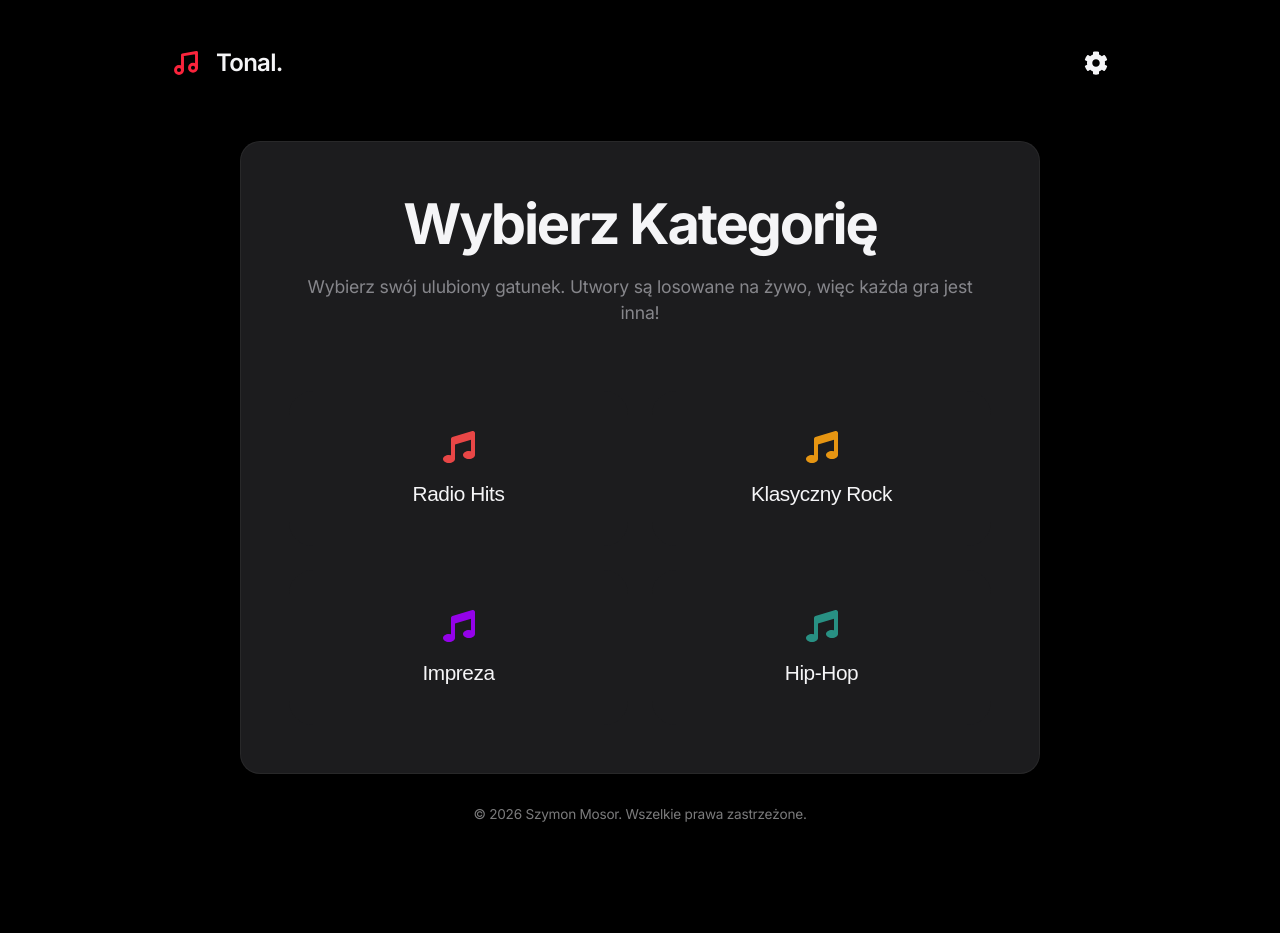
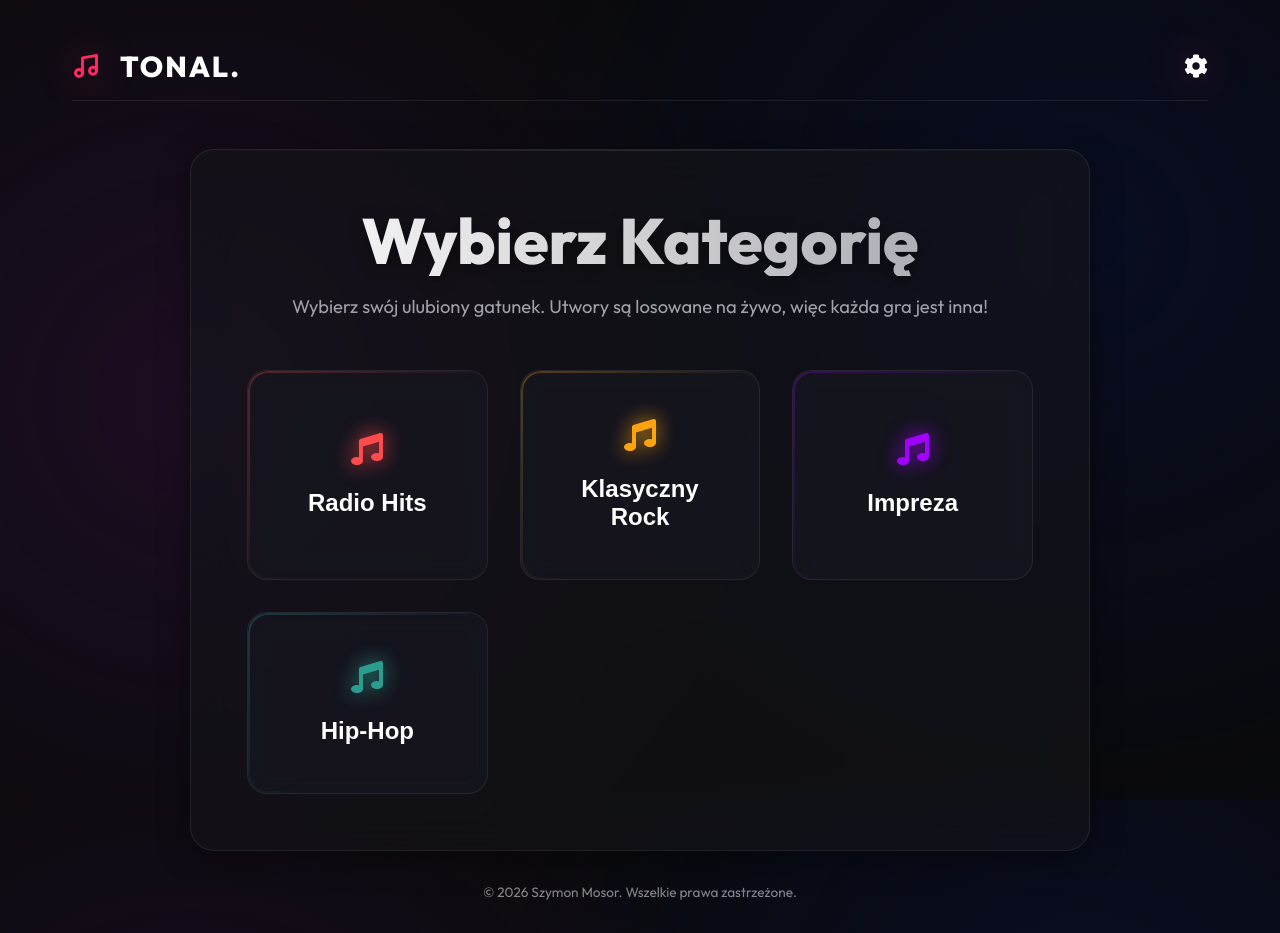
Before and after one commit to wawrzaszek/MusicQuiz, a React (Vite) app: page / in a window 1280 px wide. Before the commit the page ends 870 px from the top, so only its background shows below. Built offline with nearby package versions, Linux system fonts and the light colour scheme.

Commit message:
Zmieniono styl graficzny na nowoczesny (glassmorphism i neonowe kolory)

```diff
--- a/src/App.css
+++ b/src/App.css
@@ -1,223 +1,359 @@
-/* Kontener główny */
+/* Main App Layout */
 .app-container {
   display: flex;
   flex-direction: column;
   min-height: 100vh;
-  padding: 3rem 2rem;
-  max-width: 1000px; /* Nieco węższy layout dla lepszej czytelności (Apple style) */
+  padding: 2rem;
+  max-width: 1200px;
   margin: 0 auto;
   width: 100%;
 }
 
-/* Nagłówek aplikacji */
+/* Header with neon glow */
 .header {
   display: flex;
   justify-content: space-between;
   align-items: center;
-  margin-bottom: 4rem;
+  margin-bottom: 3rem;
+  padding: 1rem 0;
+  border-bottom: 1px solid var(--glass-border);
 }
 
 .header h2 {
   margin-bottom: 0;
-  font-size: 1.5rem;
-  font-weight: 600;
+  font-size: 1.8rem;
+  font-weight: 800;
   display: flex;
   align-items: center;
-  gap: 0.5rem;
+  gap: 0.75rem;
+  color: var(--text-primary);
+  text-transform: uppercase;
+  letter-spacing: 2px;
+  transition: text-shadow 0.3s;
 }
 
-/* Plakietka punktacji */
-.score-badge {
-  background: var(--bg-card);
-  padding: 0.5rem 1.2rem;
-  border-radius: 999px; /* Pill shape */
-  font-weight: 500;
-  font-size: 1rem;
-  color: var(--text-secondary);
-  border: 1px solid var(--border-subtle);
+.header h2:hover {
+  text-shadow: var(--neon-glow);
 }
 
-/* Główna sekcja */
+.header svg {
+  filter: drop-shadow(var(--neon-glow));
+}
+
+/* Neon Pill for Score */
+.score-badge {
+  background: rgba(255, 255, 255, 0.1);
+  backdrop-filter: blur(8px);
+  padding: 0.6rem 1.5rem;
+  border-radius: 100px;
+  font-weight: 700;
+  font-size: 1.1rem;
+  color: var(--accent);
+  border: 1px solid var(--accent);
+  box-shadow: inset 0 0 10px rgba(255, 42, 95, 0.2), 0 0 10px rgba(255, 42, 95, 0.2);
+}
+
+.icon-btn {
+  transition: transform 0.3s, color 0.3s;
+}
+
+.icon-btn:hover {
+  transform: rotate(90deg);
+  color: var(--accent) !important;
+}
+
+/* Main content wrapper */
 .main-content {
   flex: 1;
   display: flex;
   flex-direction: column;
   align-items: center;
   justify-content: center;
+  position: relative;
+  z-index: 10;
 }
 
-.menu-container, .finished-container {
+.menu-container, .finished-container, .options-container {
   text-align: center;
-  max-width: 800px;
+  max-width: 900px;
   width: 100%;
 }
 
-/* Karty kategorii stylizowane na iOS Widgets */
+/* Stunning Category Grid */
 .category-grid {
   display: grid;
-  grid-template-columns: repeat(auto-fit, minmax(220px, 1fr));
-  gap: 1.5rem;
-  margin-top: 4rem;
+  grid-template-columns: repeat(auto-fit, minmax(240px, 1fr));
+  gap: 2rem;
+  margin-top: 3rem;
 }
 
 .category-card {
-  background: var(--bg-card);
-  border: none;
-  border-radius: 24px; /* Duży border-radius typowy dla iOS */
-  padding: 2.5rem 1.5rem;
+  background: rgba(25, 25, 35, 0.5);
+  backdrop-filter: blur(12px);
+  border: 1px solid var(--glass-border);
+  border-radius: 20px;
+  padding: 3rem 2rem;
   display: flex;
   flex-direction: column;
   align-items: center;
   justify-content: center;
-  gap: 1.2rem;
+  gap: 1.5rem;
   cursor: pointer;
-  transition: transform 0.2s cubic-bezier(0.16, 1, 0.3, 1), background-color 0.2s;
+  transition: all 0.4s cubic-bezier(0.25, 0.8, 0.25, 1);
   color: var(--text-primary);
+  position: relative;
+  overflow: hidden;
+}
+
+/* Neon glow effect on hover */
+.category-card::before {
+  content: '';
+  position: absolute;
+  top: 0; left: 0; right: 0; bottom: 0;
+  border-radius: 20px;
+  padding: 2px;
+  background: linear-gradient(135deg, var(--cat-color), transparent 60%);
+  -webkit-mask: linear-gradient(#fff 0 0) content-box, linear-gradient(#fff 0 0);
+  -webkit-mask-composite: xor;
+  mask-composite: exclude;
+  opacity: 0.3;
+  transition: opacity 0.4s;
 }
 
 .category-card:hover {
-  transform: scale(1.03); /* Zamiast podskakiwania, powiększanie w miejscu (iOS style) */
-  background: var(--bg-card-hover);
+  transform: translateY(-8px) scale(1.02);
+  background: rgba(30, 30, 45, 0.7);
+  box-shadow: 0 15px 35px rgba(0,0,0,0.4), 0 0 25px var(--cat-color);
 }
 
-/* Ikony używają koloru kategorii, ale w stonowany sposób */
+.category-card:hover::before {
+  opacity: 1;
+}
+
 .category-card svg {
   color: var(--cat-color);
-  opacity: 0.9;
+  filter: drop-shadow(0 0 10px var(--cat-color));
+  transition: transform 0.4s;
+}
+
+.category-card:hover svg {
+  transform: scale(1.2);
 }
 
 .category-card h3 {
-  font-size: 1.3rem;
-  font-weight: 500;
-  letter-spacing: -0.02em;
+  font-size: 1.5rem;
+  font-weight: 600;
+  z-index: 1;
 }
 
-/* Kontener Quizu */
+/* Dynamic Quiz Layout */
 .quiz-container {
   width: 100%;
-  max-width: 700px;
+  max-width: 800px;
   display: flex;
   flex-direction: column;
-  gap: 3rem;
-  background: transparent; /* Usunięcie tła panela dla czystszego widoku */
+  gap: 2.5rem;
+  background: transparent;
   box-shadow: none;
   padding: 0;
   border: none;
 }
 
-/* Okładka albumu stylizowana na okładki Apple Music */
-.album-art-container {
-  border-radius: 12px; /* Standardowy promień dla okładek muzycznych Apple */
-  box-shadow: 0 20px 40px rgba(0,0,0,0.6), 0 0 0 1px rgba(255,255,255,0.05); /* Głęboki cień */
+/* Beautiful Album Cover with Glow */
+.player-wrapper {
+  display: flex;
+  justify-content: center;
+  margin-bottom: 1rem;
+  position: relative;
 }
 
-/* Siatka opcji odpowiedzi */
+.album-art-container {
+  width: 280px;
+  height: 280px;
+  border-radius: 24px;
+  overflow: hidden;
+  box-shadow: var(--glass-shadow);
+  position: relative;
+  background: rgba(0,0,0,0.5);
+  border: 1px solid var(--glass-border);
+  transition: all 0.5s cubic-bezier(0.175, 0.885, 0.32, 1.275);
+}
+
+/* A glowing orb behind the cover */
+.player-wrapper::after {
+  content: '';
+  position: absolute;
+  width: 280px; height: 280px;
+  background: var(--accent);
+  border-radius: 50%;
+  filter: blur(60px);
+  opacity: 0.15;
+  z-index: -1;
+  animation: pulse-glow 4s infinite alternate;
+}
+
+@keyframes pulse-glow {
+  0% { transform: scale(0.9); opacity: 0.1; }
+  100% { transform: scale(1.1); opacity: 0.25; }
+}
+
+.music-waves span {
+  box-shadow: 0 0 10px var(--accent);
+}
+
+/* Quiz Content & Options */
 .quiz-content {
   display: flex;
   flex-direction: column;
   gap: 2rem;
+  background: var(--bg-card);
+  backdrop-filter: blur(16px);
+  padding: 3rem;
+  border-radius: 24px;
+  border: 1px solid var(--glass-border);
+  box-shadow: var(--glass-shadow);
 }
 
 .options-grid {
   display: grid;
   grid-template-columns: 1fr 1fr;
-  gap: 1rem;
+  gap: 1.2rem;
 }
 
-/* Przyciski odpowiedzi w minimalistycznym wydaniu */
+/* Modern Options Buttons */
 .option-btn {
-  background: var(--bg-card);
+  background: rgba(255, 255, 255, 0.05);
   color: var(--text-primary);
-  border: none;
+  border: 1px solid var(--glass-border);
   padding: 1.5rem;
   border-radius: 16px;
-  font-size: 1.1rem;
+  font-size: 1.15rem;
   font-weight: 500;
   cursor: pointer;
-  transition: all 0.2s cubic-bezier(0.16, 1, 0.3, 1);
+  transition: all 0.3s cubic-bezier(0.16, 1, 0.3, 1);
   display: flex;
   align-items: center;
   justify-content: center;
-  gap: 0.8rem;
+  gap: 1rem;
   text-align: center;
+  position: relative;
+  overflow: hidden;
+}
+
+.option-btn::after {
+  content: '';
+  position: absolute;
+  top: 50%; left: 50%;
+  width: 0; height: 0;
+  background: rgba(255,255,255,0.1);
+  border-radius: 50%;
+  transform: translate(-50%, -50%);
+  transition: width 0.4s, height 0.4s;
+}
+
+.option-btn:hover:not(.disabled)::after {
+  width: 300px; height: 300px;
 }
 
 .option-btn:hover:not(.disabled) {
-  background: #2c2c2e;
-  transform: scale(1.02);
+  border-color: var(--accent);
+  box-shadow: 0 0 15px rgba(255, 42, 95, 0.3);
+  transform: translateY(-2px);
 }
 
-/* Stan poprawny/błędny bez jaskrawych kolorów, bardziej stonowane jak u Apple */
+/* State Styling for Buttons */
 .option-btn.correct {
-  background: var(--success);
-  color: #fff;
+  background: rgba(16, 185, 129, 0.2);
+  border-color: var(--success);
+  box-shadow: 0 0 20px rgba(16, 185, 129, 0.4);
 }
 
 .option-btn.wrong {
-  background: var(--error);
-  color: #fff;
+  background: rgba(239, 68, 68, 0.2);
+  border-color: var(--error);
+  box-shadow: 0 0 20px rgba(239, 68, 68, 0.4);
 }
 
 .option-btn.disabled {
-  opacity: 0.4; /* Większe wyblaknięcie (iOS style disabled state) */
-  cursor: default;
+  opacity: 0.5;
+  cursor: not-allowed;
   transform: none !important;
 }
 
 .icon {
-  font-size: 1.2rem;
+  font-size: 1.3rem;
 }
 
-/* Pasek czasu na wzór systemowego progress baru Apple */
+/* Animated Progress Bar */
 .timer-bar-container {
   grid-column: 1 / -1;
   width: 100%;
-  height: 6px;
-  background: #2c2c2e;
-  border-radius: 999px; /* Zaokrąglone rogi paska */
+  height: 8px;
+  background: rgba(0, 0, 0, 0.4);
+  border-radius: 10px;
   overflow: hidden;
   margin-bottom: 0.5rem;
+  border: 1px solid rgba(255,255,255,0.05);
 }
 
 .timer-bar {
   height: 100%;
-  background: var(--text-primary); /* Biały pasek ładowania wygląda bardzo premium */
-  border-radius: 999px;
-  transition: width 1s linear, background-color 0.3s ease;
+  background: var(--accent-gradient);
+  border-radius: 10px;
+  transition: width 1s linear, background 0.3s ease;
+  box-shadow: 0 0 10px var(--accent);
 }
 
 .timer-bar.danger {
   background: var(--error);
+  box-shadow: 0 0 15px var(--error);
 }
 
 .timer-text {
   grid-column: 1 / -1;
   text-align: center;
-  font-size: 1rem;
-  font-weight: 400;
+  font-size: 1.1rem;
+  font-weight: 500;
   color: var(--text-secondary);
-  margin-bottom: 1.5rem;
+  margin-bottom: 1rem;
+  letter-spacing: 1px;
 }
 
 .timer-text span {
-  font-weight: 600;
+  font-weight: 700;
   color: var(--text-primary);
-  font-variant-numeric: tabular-nums; /* Aby cyfry licznika nie skakały (monospaced numbers) */
+  font-variant-numeric: tabular-nums;
+  text-shadow: 0 0 8px rgba(255,255,255,0.3);
 }
 
-/* Ekrany ładowania */
+/* Loading Spin */
 .loading {
   text-align: center;
-  color: var(--text-secondary);
-  font-weight: 500;
-  font-size: 1.1rem;
-  padding: 2rem;
-  animation: pulse 2s infinite ease-in-out;
+  color: var(--accent);
+  font-weight: 600;
+  font-size: 1.3rem;
+  padding: 3rem;
+  animation: pulse-glow 2s infinite ease-in-out;
+  text-transform: uppercase;
+  letter-spacing: 2px;
 }
 
-@keyframes pulse {
-  0%, 100% { opacity: 0.4; }
-  50% { opacity: 1; }
+/* Next / Finish Button Pop */
+.reveal-actions {
+  animation: slideUpPop 0.5s cubic-bezier(0.175, 0.885, 0.32, 1.275);
+}
+
+@keyframes slideUpPop {
+  0% { opacity: 0; transform: translateY(20px) scale(0.9); }
+  100% { opacity: 1; transform: translateY(0) scale(1); }
+}
+
+.reveal-actions h3 {
+  font-size: 1.8rem;
+  background: linear-gradient(to right, #fff, var(--text-secondary));
+  -webkit-background-clip: text;
+  -webkit-text-fill-color: transparent;
+  margin-bottom: 1.5rem;
 }
 
 /* Responsywność */
@@ -226,11 +362,11 @@
     grid-template-columns: 1fr;
   }
 
-  h1 {
-    font-size: 2.8rem;
-  }
+  h1 { font-size: 2.8rem; }
 
-  .app-container {
-    padding: 2rem 1.5rem;
-  }
+  .glass-panel { padding: 2rem 1.5rem; }
+
+  .app-container { padding: 1rem; }
+
+  .quiz-content { padding: 1.5rem; }
 }
--- a/src/index.css
+++ b/src/index.css
@@ -1,35 +1,48 @@
-@import url('https://fonts.googleapis.com/css2?family=Inter:wght@300;400;500;600;700&display=swap');
+@import url('https://fonts.googleapis.com/css2?family=Outfit:wght@300;400;500;600;700;800&display=swap');
 
-/* Zmienne CSS w stylu Apple (inspirowane Apple Music / iOS Dark Mode) */
 :root {
-  --bg-dark: #000000; /* Czysta czerń, charakterystyczna dla urządzeń OLED Apple */
-  --bg-card: #1c1c1e; /* Kolor tła kafelków w iOS */
-  --bg-card-hover: #2c2c2e;
-  --text-primary: #f5f5f7; /* Kolor tekstu Apple (łamana biel) */
-  --text-secondary: #86868b; /* Szary tekst poboczny */
-  --accent: #fa243c; /* Różowa czerwień z Apple Music */
-  --accent-hover: #e01f35;
-  --success: #30d158; /* iOS Green */
-  --error: #ff453a; /* iOS Red */
-  --border-subtle: rgba(255, 255, 255, 0.1);
+  --bg-color-1: #09090b;
+  --bg-color-2: #1c0e22;
+  --bg-color-3: #080d21;
+
+  --bg-card: rgba(20, 20, 25, 0.6);
+  --bg-card-hover: rgba(30, 30, 40, 0.8);
+
+  --text-primary: #ffffff;
+  --text-secondary: #a1a1aa;
+
+  --accent: #ff2a5f;
+  --accent-gradient: linear-gradient(135deg, #ff2a5f 0%, #dd2476 100%);
+  --accent-hover: #ff4a7c;
+
+  --success: #10b981;
+  --error: #ef4444;
+
+  --glass-border: rgba(255, 255, 255, 0.08);
+  --glass-shadow: 0 8px 32px 0 rgba(0, 0, 0, 0.37);
+  --neon-glow: 0 0 20px rgba(255, 42, 95, 0.4);
 }
 
 * {
   margin: 0;
   padding: 0;
   box-sizing: border-box;
-  -webkit-font-smoothing: antialiased; /* Wygładzanie czcionek jak w macOS */
+  -webkit-font-smoothing: antialiased;
   -moz-osx-font-smoothing: grayscale;
 }
 
 body {
-  font-family: 'Inter', -apple-system, BlinkMacSystemFont, "Segoe UI", Roboto, Helvetica, Arial, sans-serif;
-  background-color: var(--bg-dark);
+  font-family: 'Outfit', sans-serif;
+  background: var(--bg-color-1);
+  /* A beautiful animated gradient background */
+  background: radial-gradient(circle at 15% 50%, var(--bg-color-2), transparent 50%),
+              radial-gradient(circle at 85% 30%, var(--bg-color-3), transparent 50%),
+              var(--bg-color-1);
+  background-attachment: fixed;
   color: var(--text-primary);
   min-height: 100vh;
   display: flex;
   flex-direction: column;
-  letter-spacing: -0.015em; /* Typowe dla Apple ciaśniejsze spacje literowe */
 }
 
 #root {
@@ -38,77 +51,105 @@ body {
   flex-direction: column;
 }
 
-/* Minimalistyczne Panele (zamiast ciężkiego glassmorphismu) */
+/* Stunning Glassmorphism Panels */
 .glass-panel {
   background: var(--bg-card);
-  border-radius: 20px;
-  padding: 3rem;
-  /* Brak obramowania, ewentualnie bardzo subtelne */
-  border: 1px solid rgba(255, 255, 255, 0.05);
-  box-shadow: 0 20px 40px rgba(0, 0, 0, 0.4);
+  backdrop-filter: blur(20px);
+  -webkit-backdrop-filter: blur(20px);
+  border-radius: 24px;
+  padding: 3.5rem;
+  border: 1px solid var(--glass-border);
+  box-shadow: var(--glass-shadow);
+  position: relative;
+  overflow: hidden;
 }
 
-/* Przyciski w stylu Apple (Pill-shape i duże obszary klikalne) */
+/* Subtle inner glow for glass panels */
+.glass-panel::before {
+  content: '';
+  position: absolute;
+  top: 0;
+  left: 0;
+  right: 0;
+  height: 1px;
+  background: linear-gradient(90deg, transparent, rgba(255,255,255,0.2), transparent);
+  opacity: 0.5;
+}
+
+/* Global Buttons with Modern Styling */
 .btn {
-  background: var(--bg-card-hover);
+  background: rgba(255, 255, 255, 0.05);
+  backdrop-filter: blur(10px);
   color: var(--text-primary);
-  border: none;
+  border: 1px solid var(--glass-border);
   padding: 1rem 2.5rem;
-  border-radius: 999px; /* Zaokrąglone krawędzie (pill) */
-  font-size: 1.05rem;
-  font-weight: 500;
+  border-radius: 100px;
+  font-size: 1.1rem;
+  font-weight: 600;
   font-family: inherit;
   cursor: pointer;
-  transition: all 0.2s ease-out; /* Szybkie, płynne animacje */
+  transition: all 0.3s cubic-bezier(0.25, 0.8, 0.25, 1);
   display: inline-flex;
   align-items: center;
   justify-content: center;
-  gap: 0.5rem;
+  gap: 0.75rem;
+  text-transform: uppercase;
+  letter-spacing: 1px;
 }
 
 .btn:hover {
-  background: #3a3a3c;
-  transform: scale(1.02); /* Minimalne powiększenie, bez skakania (Y) */
+  background: rgba(255, 255, 255, 0.1);
+  transform: translateY(-2px);
+  box-shadow: 0 10px 20px rgba(0,0,0,0.2);
+}
+
+.btn:active {
+  transform: translateY(1px);
 }
 
 .btn-primary {
-  background: var(--accent);
-  color: #fff;
+  background: var(--accent-gradient);
+  border: none;
+  box-shadow: var(--neon-glow);
+  color: white;
 }
 
 .btn-primary:hover {
-  background: var(--accent-hover);
+  background: linear-gradient(135deg, #ff4a7c 0%, #e83a8b 100%);
+  box-shadow: 0 0 30px rgba(255, 42, 95, 0.6);
 }
 
-/* Czysta Typografia Apple */
+/* Typography with glows and distinct weight */
 h1 {
-  font-size: 3.5rem;
-  font-weight: 700;
-  letter-spacing: -0.04em; /* Bardzo ciasno w nagłówkach */
+  font-size: 4rem;
+  font-weight: 800;
+  line-height: 1.1;
   margin-bottom: 1rem;
-  color: var(--text-primary);
+  background: linear-gradient(to right, #fff, #a1a1aa);
+  -webkit-background-clip: text;
+  -webkit-text-fill-color: transparent;
+  filter: drop-shadow(0 4px 8px rgba(0,0,0,0.4));
 }
 
 h2 {
-  font-size: 2rem;
-  font-weight: 600;
-  letter-spacing: -0.03em;
+  font-size: 2.2rem;
+  font-weight: 700;
   margin-bottom: 1.5rem;
 }
 
 p {
   color: var(--text-secondary);
-  line-height: 1.5;
-  font-size: 1.1rem;
+  line-height: 1.6;
+  font-size: 1.15rem;
   font-weight: 400;
 }
 
-/* Proste i płynne animacje */
-@keyframes fadeIn {
-  from { opacity: 0; transform: scale(0.98); }
-  to { opacity: 1; transform: scale(1); }
+/* Smooth enter animations */
+@keyframes fadeInSlideUp {
+  0% { opacity: 0; transform: translateY(30px); }
+  100% { opacity: 1; transform: translateY(0); }
 }
 
 .animate-fade-in {
-  animation: fadeIn 0.4s cubic-bezier(0.16, 1, 0.3, 1) forwards; /* Płynna krzywa Apple (spring-like) */
+  animation: fadeInSlideUp 0.6s cubic-bezier(0.2, 0.8, 0.2, 1) forwards;
 }
```
